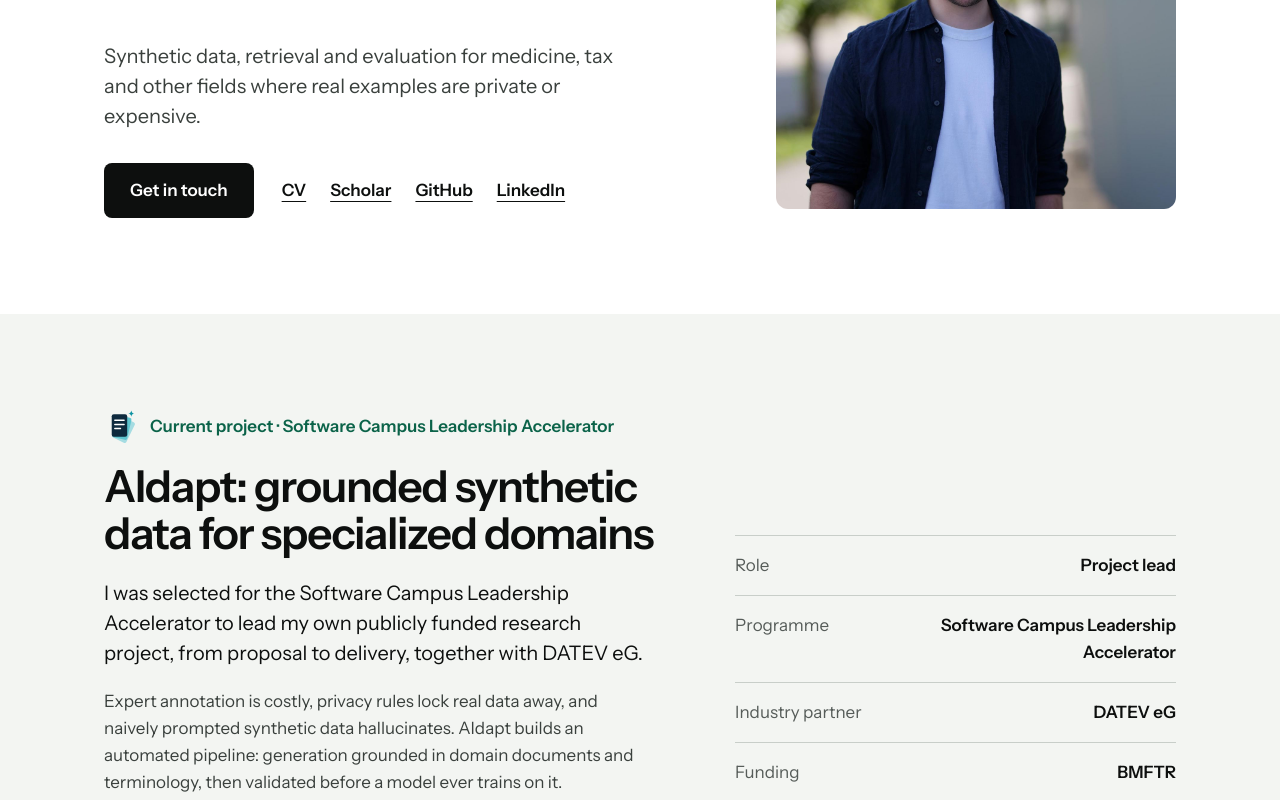
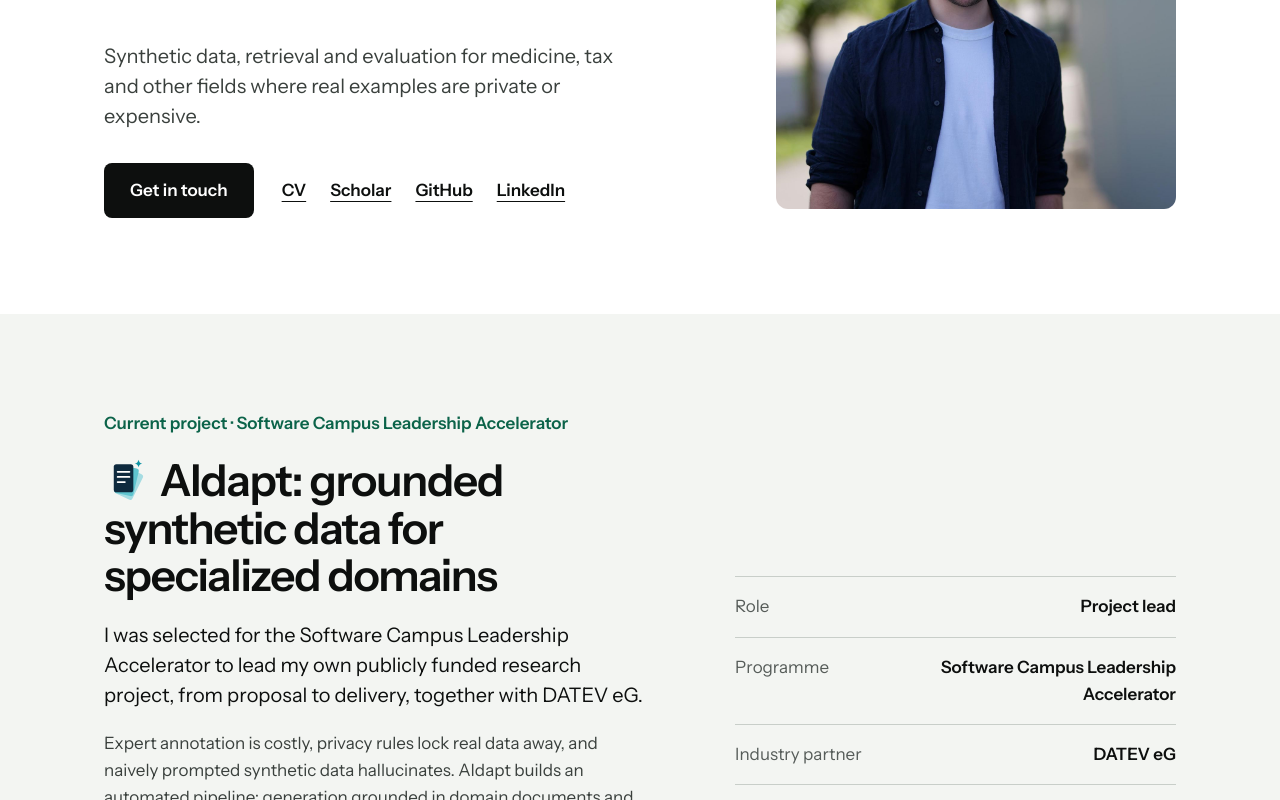
Before and after one commit to FKarl/portfolio-website, a Next.js app: page / in a window 1280 px wide. Shown: the part 437-1237 px from the top of the page. Built offline with nearby package versions, Linux system fonts and the light colour scheme; no server answers.

Commit message:
Place the AIdapt mark next to the project name

```diff
--- a/app/globals.css
+++ b/app/globals.css
@@ -111,11 +111,10 @@
 .research { display: flex; flex-direction: column; gap: 64px; }
 .aidapt { display: grid; grid-template-columns: minmax(0, 1.25fr) minmax(0, 1fr); gap: 40px 80px; }
 .aidapt-text { display: flex; flex-direction: column; gap: 20px; align-items: flex-start; }
-.kicker-row { display: flex; align-items: center; gap: 12px; }
-.aidapt-icon { flex: 0 0 auto; width: 34px; height: auto; display: block; }
+.aidapt-icon { display: inline-block; height: 0.95em; width: auto; margin-right: 0.28em; vertical-align: -0.1em; }
 .only-dark { display: none; }
 :root[data-theme="dark"] .only-light { display: none; }
-:root[data-theme="dark"] .only-dark { display: block; }
+:root[data-theme="dark"] .only-dark { display: inline-block; }
 .kicker { margin: 0; font-weight: 600; color: var(--accent); }
 .lead { margin: 0; font-size: clamp(18px, 1.7vw, 20px); line-height: 1.5; }
 .facts { margin: 0; align-self: end; }
--- a/components/research.tsx
+++ b/components/research.tsx
@@ -12,14 +12,14 @@ export function Research() {
       <div className="wrap section research">
         <div className="aidapt">
           <div className="aidapt-text">
-            <p className="kicker kicker-row">
+            <p className="kicker">{r.kicker}</p>
+            <h2 className="h2">
               {/* eslint-disable @next/next/no-img-element */}
               <img className="aidapt-icon only-light" src="/assets/aidapt/aidapt-icon.svg" alt="" width={66} height={64} />
               <img className="aidapt-icon only-dark" src="/assets/aidapt/aidapt-icon-dark.svg" alt="" width={66} height={64} />
               {/* eslint-enable @next/next/no-img-element */}
-              <span>{r.kicker}</span>
-            </p>
-            <h2 className="h2">{r.title}</h2>
+              {r.title}
+            </h2>
             <p className="lead">{r.lead}</p>
             <p className="muted" style={{ margin: 0 }}>{r.body}</p>
             <a className="ulink" href={LINKS.aidapt} target="_blank" rel="noopener">{r.link}</a>
```
